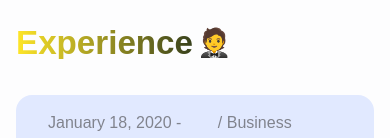
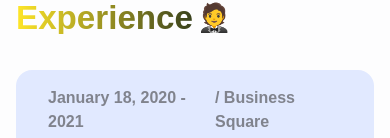
Before and after one commit to BESHOI/beshoi-site, a Next.js app: page / in a window 390 px wide. Shown: the part 674-812 px from the top of the page. Built offline with nearby package versions, Linux system fonts and the light colour scheme.

Commit message:
Fix responsive

```diff
--- a/src/components/Card/Card.styled.ts
+++ b/src/components/Card/Card.styled.ts
@@ -39,6 +39,11 @@ export const CardHeader = styled('h3', {
 export const CardSmall = styled('span', {
   mt: '$0',
   color: '$slate10',
+  fontSize: '$0',
+  fontWeight: '$4',
+  '@bp2': {
+    fontSize: '$1',
+  },
 });
 
 export const CardParagraph = styled('p', { mb: '$0' });
--- a/src/components/Hi/Hi.tsx
+++ b/src/components/Hi/Hi.tsx
@@ -35,9 +35,13 @@ const HiSection = styled('div', {
 
 const AvatarContainer = styled('div', {
   position: 'relative',
-  width: '100px',
-  height: '100px',
+  width: '75px',
+  height: '75px',
   '@bp2': {
+    width: '100px',
+    height: '100px',
+  },
+  '@bp3': {
     width: '150px',
     height: '150px',
   },
```
